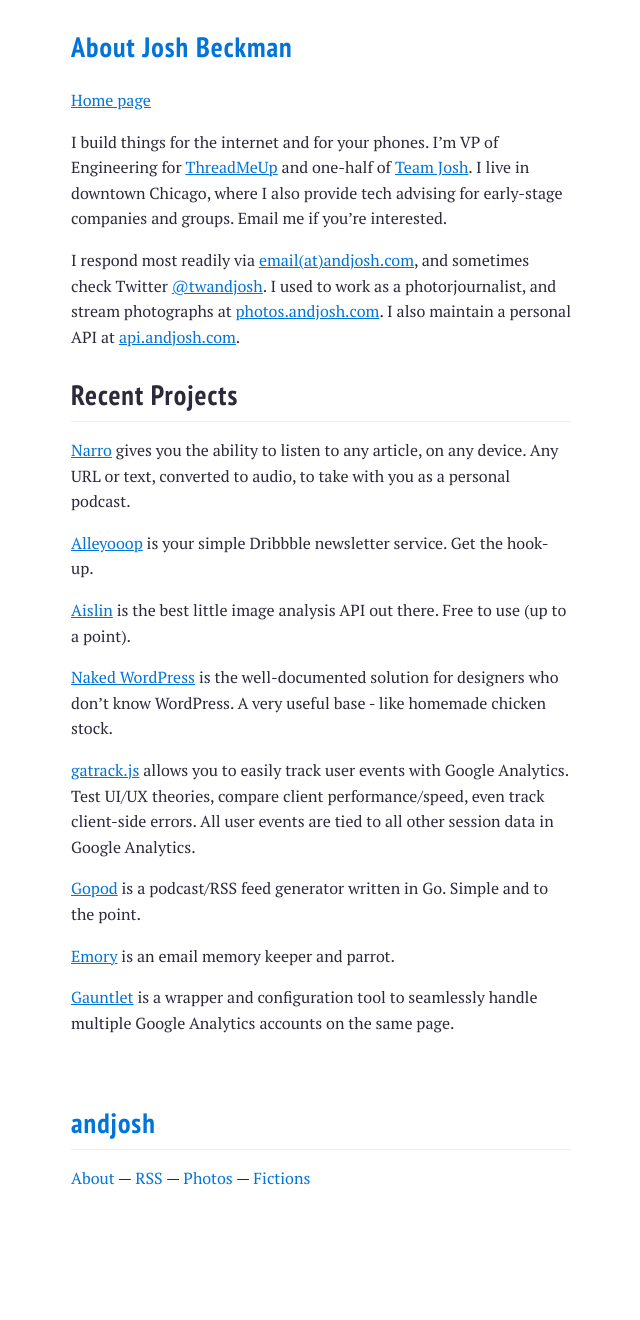
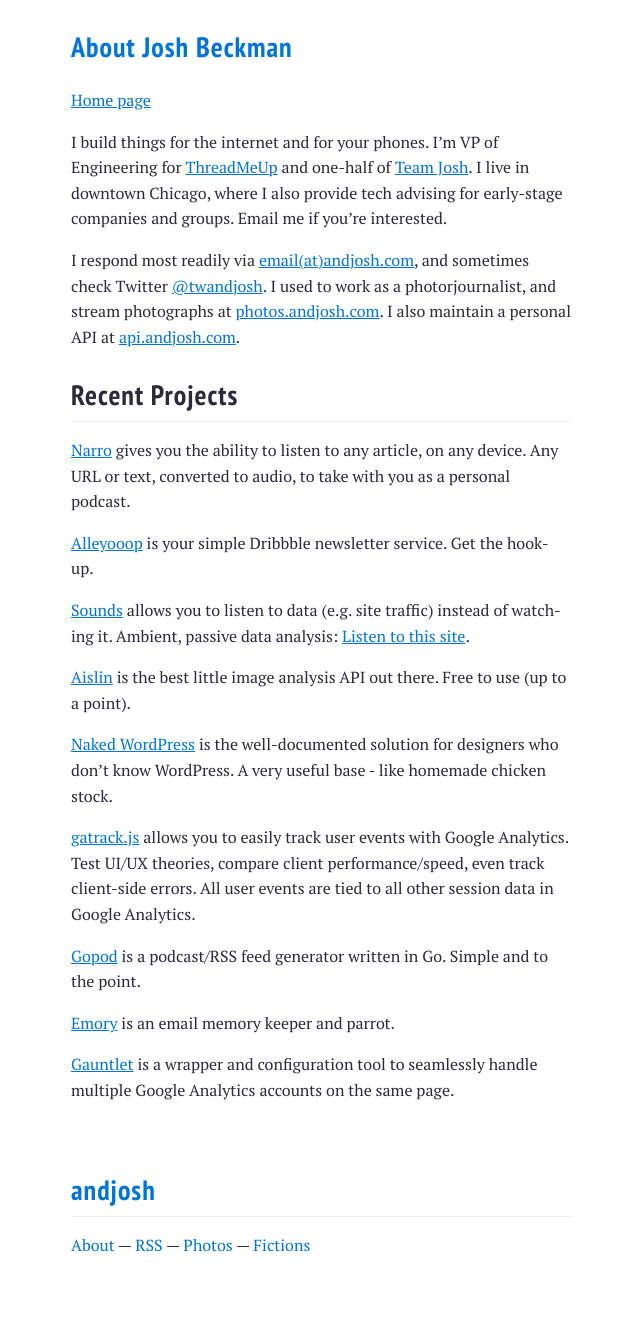
Before and after one commit to joshbeckman/andjosh.github.io, a Jekyll site: the page built from about.md, in a window 1280 px wide. Shown: the whole page, without its empty margins (319-959 px from the left). Built offline with Jekyll 4.4.1, drawn with Linux system fonts in a browser that asks for light colours; Markdown is read by kramdown in place of the engine named in the settings; before the commit the page ends 1253 px from its top, so only the background shows below that.

Commit message:
added sounds to about page

```diff
--- a/about.md
+++ b/about.md
@@ -15,6 +15,8 @@
 
 [Alleyooop](http://alleyooop.info) is your simple Dribbble newsletter service. Get the hook-up.
 
+[Sounds](https://github.com/andjosh/sounds) allows you to listen to data (e.g. site traffic) instead of watching it. Ambient, passive data analysis: [Listen to this site](http://sounds.andjosh.com?id=andjosh).
+
 [Aislin](http://www.aislin.co) is the best little image analysis API out there. Free to use (up to a point).
 
 [Naked WordPress](http://naked-wordpress.bckmn.com) is the well-documented solution for designers who don't know WordPress. A very useful base - like homemade chicken stock.
```
